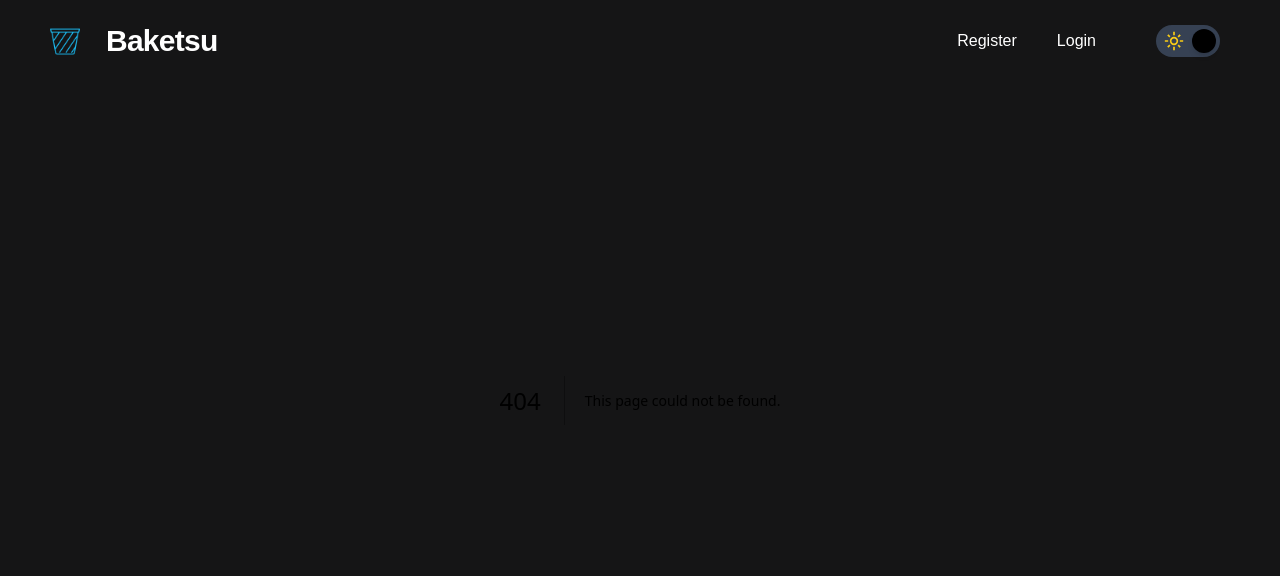
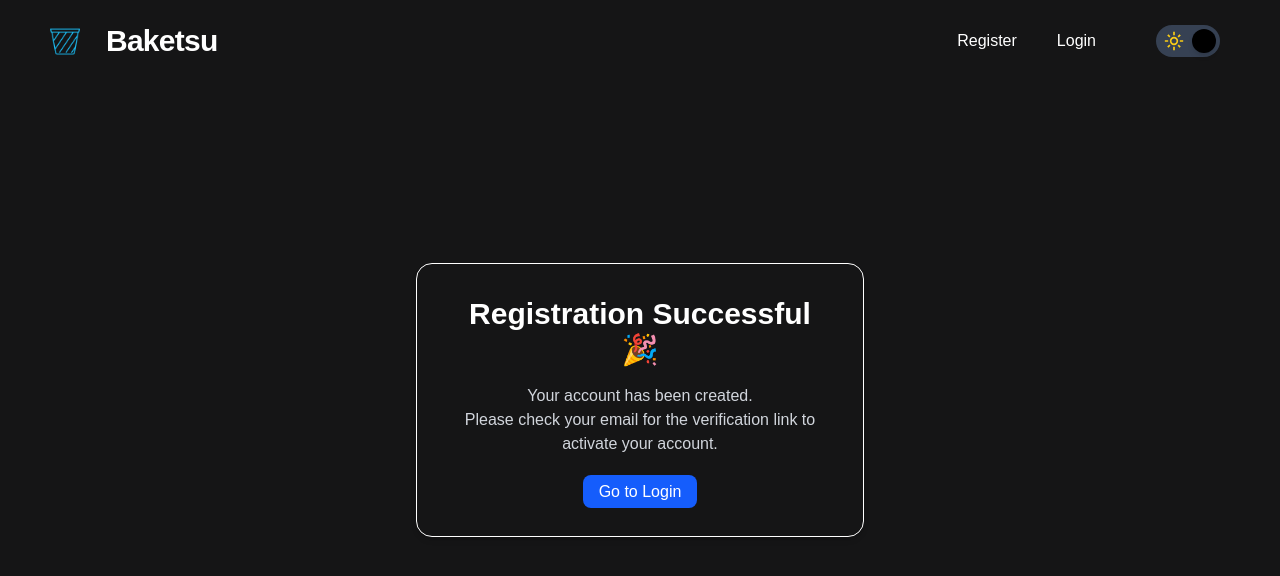
Before and after one commit to Yongancao/Baketsu-CIS-4398-Project, a Next.js app in the folder frontend/: page /register/success in a window 1280 px wide. Before the commit this address had no page. Shown: the top 576 px of the page. Built offline with nearby package versions, Linux system fonts and the light colour scheme.

Commit message:
working loading screen and registration success page.

```diff
--- a/frontend/src/app/register/page.tsx
+++ b/frontend/src/app/register/page.tsx
@@ -11,6 +11,7 @@ export default function RegisterPage() {
   const [password, setPassword] = useState("");
   const [confirmPassword, setConfirmPassword] = useState("");
   const [error, setError] = useState("");
+  const [loading, setLoading] = useState(false); // ⬅️ NEW
 
   async function handleRegister(e: React.FormEvent) {
     e.preventDefault();
@@ -20,6 +21,8 @@ export default function RegisterPage() {
       setError("Passwords do not match.");
       return;
     }
+
+    setLoading(true);
 
     const res = await fetch("http://127.0.0.1:8000/auth/register", {
       method: "POST",
@@ -36,24 +39,51 @@ export default function RegisterPage() {
 
     if (!res.ok) {
       setError(data.detail || "Registration failed. Please try again.");
+      setLoading(false);
       return;
     }
 
     console.log("✅ Registration Successful:", data);
 
-    // Redirect user to login
-    router.push("/login");
+    setTimeout(() => {
+      router.push("/register/success");
+    }, 300);
+
   }
 
   return (
     <div className="flex flex-col items-center justify-center min-h-screen text-black dark:text-white">
 
+      {loading ? (
+        <div className="text-center">
+          <h1 className="text-2xl font-bold mb-4 flex justify-center">
+            Creating your account
+            <span className="ellipsis ml-1"></span>
+          </h1>
+          <p className="text-gray-500">Please wait</p>
+
+          {/* Inline CSS animation */}
+          <style jsx>{`
+            @keyframes dots {
+              0% { content: "."; }
+              33% { content: ".."; }
+              66% { content: "..."; }
+            }
+
+            .ellipsis::after {
+              content: ".";
+              animation: dots 1s infinite steps(1);
+            }
+          `}</style>
+        </div>
+      ) : (
+        // Normal form
         <form
           onSubmit={handleRegister}
           className="flex flex-col bg-white dark:bg-[#151516] p-8 rounded-2xl shadow-md border"
         >
           <h1 className="text-2xl font-bold mb-4">Register</h1>
-        {/* Full Name */}
+
           <input
             type="text"
             value={name}
@@ -62,7 +92,6 @@ export default function RegisterPage() {
             className="border p-2 m-2 w-64 mb-3 rounded-lg"
           />
 
-        {/* Email */}
           <input
             type="email"
             value={email}
@@ -71,7 +100,6 @@ export default function RegisterPage() {
             className="border p-2 m-2 w-64 mb-3 rounded-lg"
           />
 
-        {/* Password */}
           <input
             type="password"
             value={password}
@@ -80,7 +108,6 @@ export default function RegisterPage() {
             className="border p-2 m-2 w-64 mb-3 rounded-lg"
           />
 
-        {/* Confirm Password */}
           <input
             type="password"
             value={confirmPassword}
@@ -91,13 +118,16 @@ export default function RegisterPage() {
 
           <button
             type="submit"
-          className="bg-[#4267B2] text-white px-4 py-2 m-2 rounded-lg hover:bg-gray-800"
+            disabled={loading}
+            className="bg-[#4267B2] text-white px-4 py-2 m-2 rounded-lg hover:bg-gray-800 disabled:opacity-50"
           >
             Register
           </button>
 
           {error && <p className="text-red-500 mt-2">{error}</p>}
         </form>
+      )}
+
     </div>
   );
 }
--- /dev/null
+++ b/frontend/src/app/register/success/page.tsx
@@ -0,0 +1,27 @@
+"use client";
+
+import Link from "next/link";
+
+export default function RegistrationSuccessPage() {
+  return (
+    <div className="flex flex-col items-center justify-center min-h-screen text-black dark:text-white">
+      <div className="bg-white dark:bg-[#151516] p-8 rounded-2xl shadow-md border max-w-md text-center">
+
+        <h1 className="text-3xl font-bold mb-4">Registration Successful 🎉</h1>
+
+        <p className="text-gray-700 dark:text-gray-300 mb-6">
+          Your account has been created.
+          <br />
+          Please check your email for the verification link to activate your account.
+        </p>
+
+        <Link
+          href="/login"
+          className="px-4 py-2 bg-blue-600 text-white rounded-lg hover:bg-blue-700 transition"
+        >
+          Go to Login
+        </Link>
+      </div>
+    </div>
+  );
+}
```
Also changed, not shown: 2 other files (tests, documents, lock files or other folders). Lines whose indentation alone changed are shown as unchanged.
